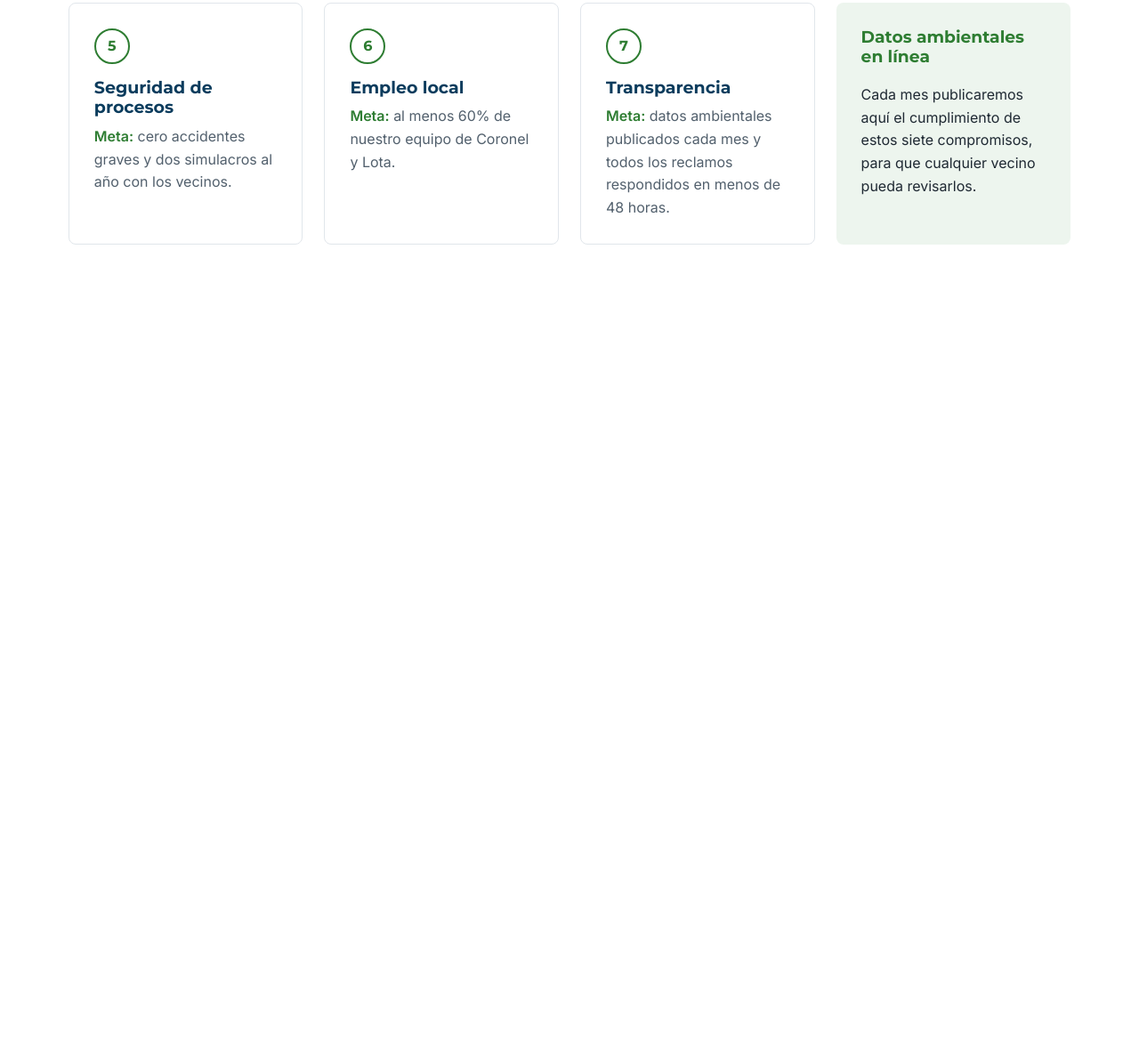
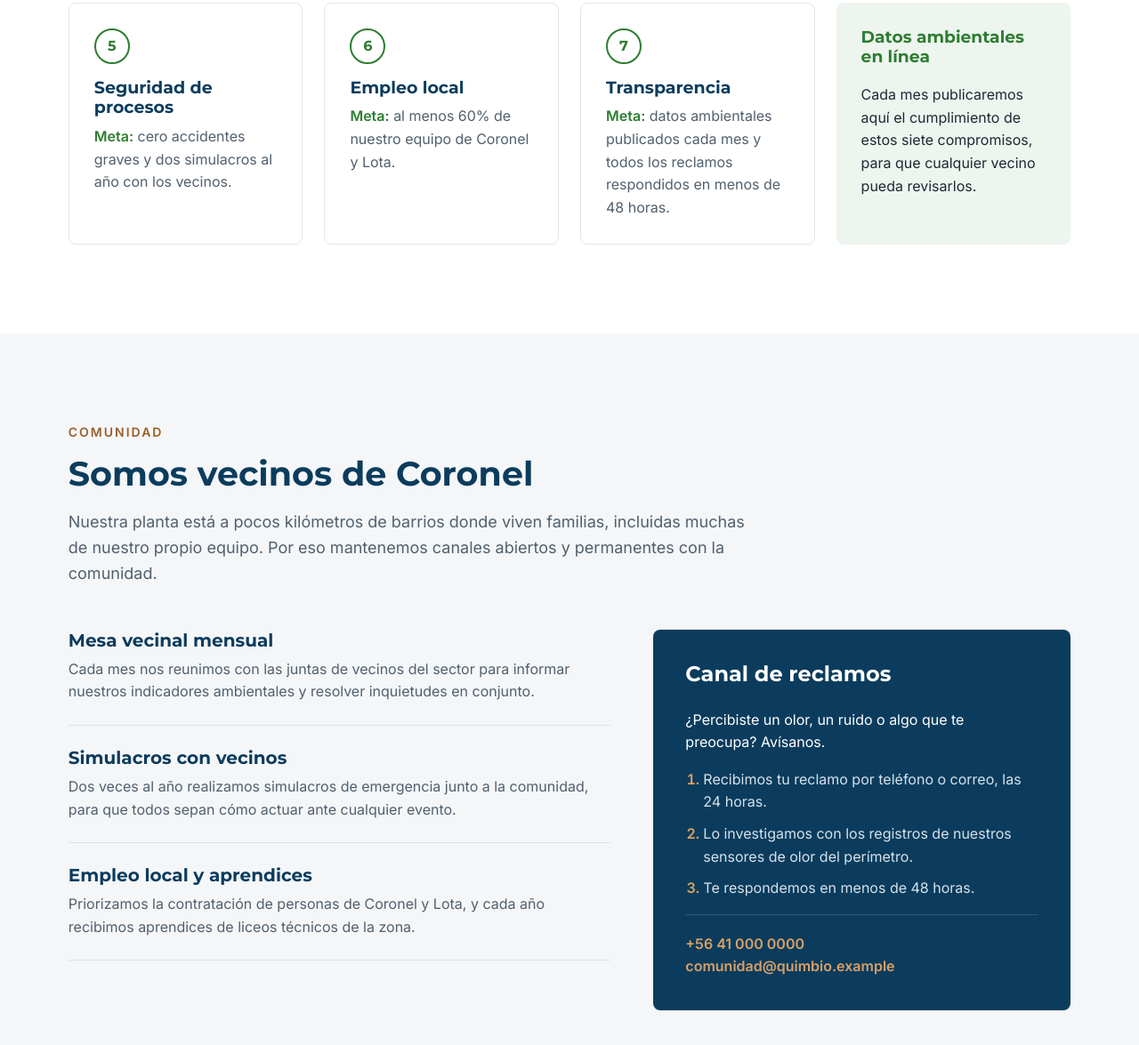
Before and after one commit to loreto-caro/quimbio-monitoreo-produccion, a plain HTML site: page sitio/index.html in a window 1280 px wide. Shown: the part 3332-4507 px from the top of the page at 89% size. Before the commit the page ends 3707 px from the top, so only its background shows below. Drawn offline with Linux system fonts and the light colour scheme.

Commit message:
Agrega la sección Comunidad con el canal de reclamos

```diff
--- a/sitio/estilos.css
+++ b/sitio/estilos.css
@@ -357,3 +357,64 @@ h1, h2, h3 {
 .aviso-datos p {
     margin-bottom: 0;
 }
+/* ===== Comunidad ===== */
+.comunidad {
+    display: grid;
+    grid-template-columns: 1.3fr 1fr;
+    gap: 48px;
+    align-items: start;
+}
+
+.iniciativa {
+    padding: 24px 0;
+    border-bottom: 1px solid #DDE3E8;
+}
+
+.iniciativa:first-child {
+    padding-top: 0;
+}
+
+.iniciativa h3 {
+    font-size: 20px;
+    color: var(--azul-petroleo);
+    margin: 0 0 8px;
+}
+
+.iniciativa p {
+    margin: 0;
+    color: #52606D;
+}
+
+.canal-reclamos {
+    background-color: var(--azul-petroleo);
+    color: var(--blanco);
+    border-radius: 8px;
+    padding: 36px;
+}
+
+.canal-reclamos h3 {
+    font-size: 24px;
+    margin-top: 0;
+}
+
+.pasos {
+    padding-left: 20px;
+    color: var(--texto-sobre-azul);
+}
+
+.pasos li {
+    margin-bottom: 10px;
+}
+
+.pasos li::marker {
+    color: var(--cobre-claro);
+    font-weight: 700;
+}
+
+.contacto-reclamos {
+    margin-bottom: 0;
+    padding-top: 20px;
+    border-top: 1px solid rgba(255, 255, 255, 0.15);
+    font-weight: 600;
+    color: var(--cobre-claro);
+}
--- a/sitio/index.html
+++ b/sitio/index.html
@@ -199,5 +199,41 @@
         </div>
         </div>
     </section>
+        <!-- Comunidad -->
+    <section id="comunidad" class="seccion seccion-gris">
+        <div class="seccion-encabezado">
+            <p class="seccion-etiqueta">Comunidad</p>
+            <h2>Somos vecinos de Coronel</h2>
+            <p class="seccion-intro">Nuestra planta está a pocos kilómetros de barrios donde viven familias, incluidas muchas de nuestro propio equipo. Por eso mantenemos canales abiertos y permanentes con la comunidad.</p>
+        </div>
+
+        <div class="comunidad">
+            <div class="iniciativas">
+                <div class="iniciativa">
+                    <h3>Mesa vecinal mensual</h3>
+                    <p>Cada mes nos reunimos con las juntas de vecinos del sector para informar nuestros indicadores ambientales y resolver inquietudes en conjunto.</p>
+                </div>
+                <div class="iniciativa">
+                    <h3>Simulacros con vecinos</h3>
+                    <p>Dos veces al año realizamos simulacros de emergencia junto a la comunidad, para que todos sepan cómo actuar ante cualquier evento.</p>
+                </div>
+                <div class="iniciativa">
+                    <h3>Empleo local y aprendices</h3>
+                    <p>Priorizamos la contratación de personas de Coronel y Lota, y cada año recibimos aprendices de liceos técnicos de la zona.</p>
+                </div>
+            </div>
+
+            <aside class="canal-reclamos">
+                <h3>Canal de reclamos</h3>
+                <p>¿Percibiste un olor, un ruido o algo que te preocupa? Avísanos.</p>
+                <ol class="pasos">
+                    <li>Recibimos tu reclamo por teléfono o correo, las 24 horas.</li>
+                    <li>Lo investigamos con los registros de nuestros sensores de olor del perímetro.</li>
+                    <li>Te respondemos en menos de 48 horas.</li>
+                </ol>
+                <p class="contacto-reclamos">+56 41 000 0000<br>comunidad@quimbio.example</p>
+            </aside>
+        </div>
+    </section>
 </body>
 </html>
```
